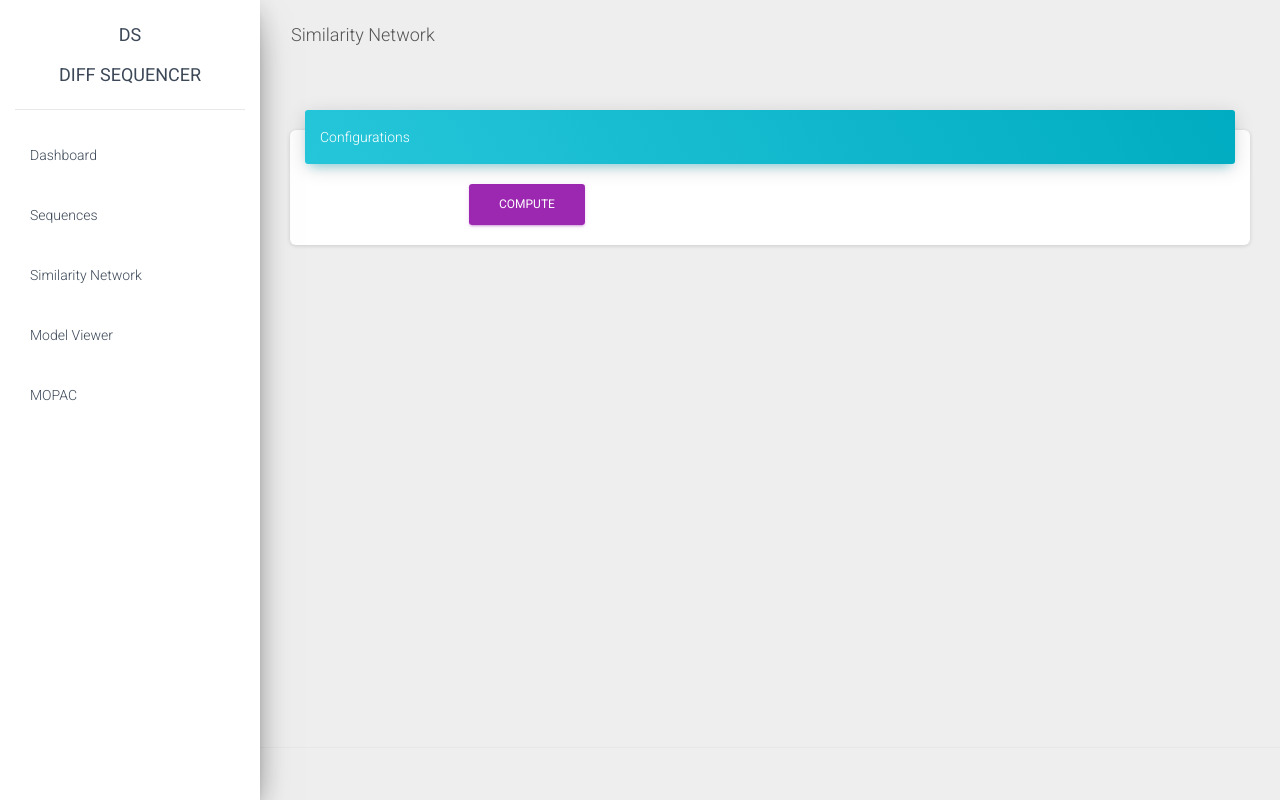
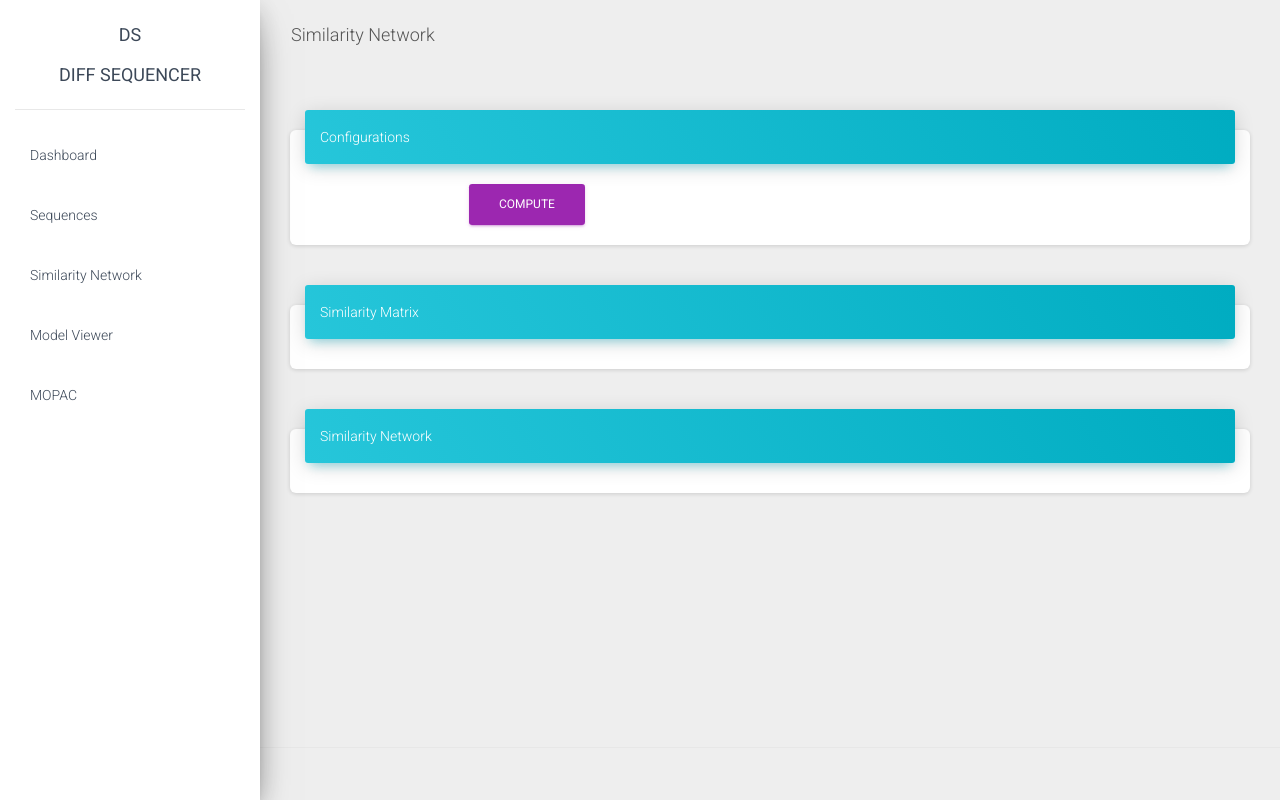
Before and after one commit to mfkaroui/DiffSequencer, a Python web app: template viz/templates/similarity_network/index.html in a window 1280 px wide. Run offline with Jinja, Linux system fonts and the light colour scheme; the template is opened without the code that fills it, so the values that code supplies are empty; some libraries are stand-ins or nearby versions.

Commit message:
added framework for similarity network

```diff
--- a/viz/templates/similarity_network/index.html
+++ b/viz/templates/similarity_network/index.html
@@ -5,7 +5,10 @@
     <script>
         (function(window, document, $, undefined)
         {
+            $("#compute").click(function()
+            {
 
+            });
         })(window, document, window.jQuery);
     </script>
 {% endblock %}
@@ -33,11 +36,31 @@
                             {% endfor %}
                         </div>
                         <div class="col-md-2">
-                            <div class="btn btn-primary">Compute</div>
+                            <div id="compute" class="btn btn-primary">Compute</div>
                         </div>
                     </div>
                 </div>
             </div>
         </div>
+        <div class="col-12">
+            <div class="card">
+                <div class="card-header card-header-info">
+                    Similarity Matrix
+                </div>
+                <div class="card-body">
+
+                </div>
+            </div>
+        </div>
+        <div class="col-12">
+            <div class="card">
+                <div class="card-header card-header-info">
+                    Similarity Network
+                </div>
+                <div class="card-body">
+
+                </div>
+            </div>
+        </div>
     </div>
 {% endblock %}
```
